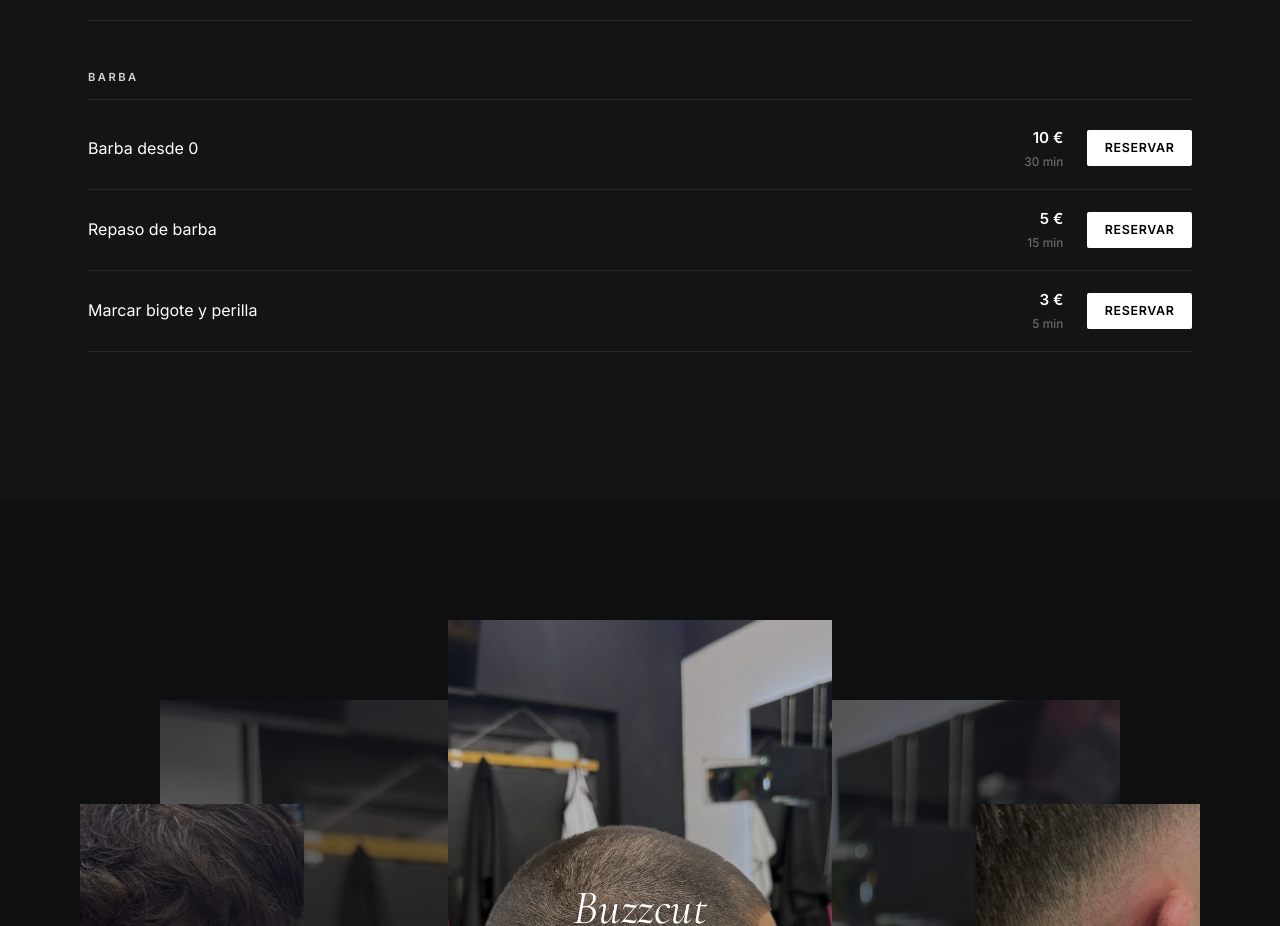
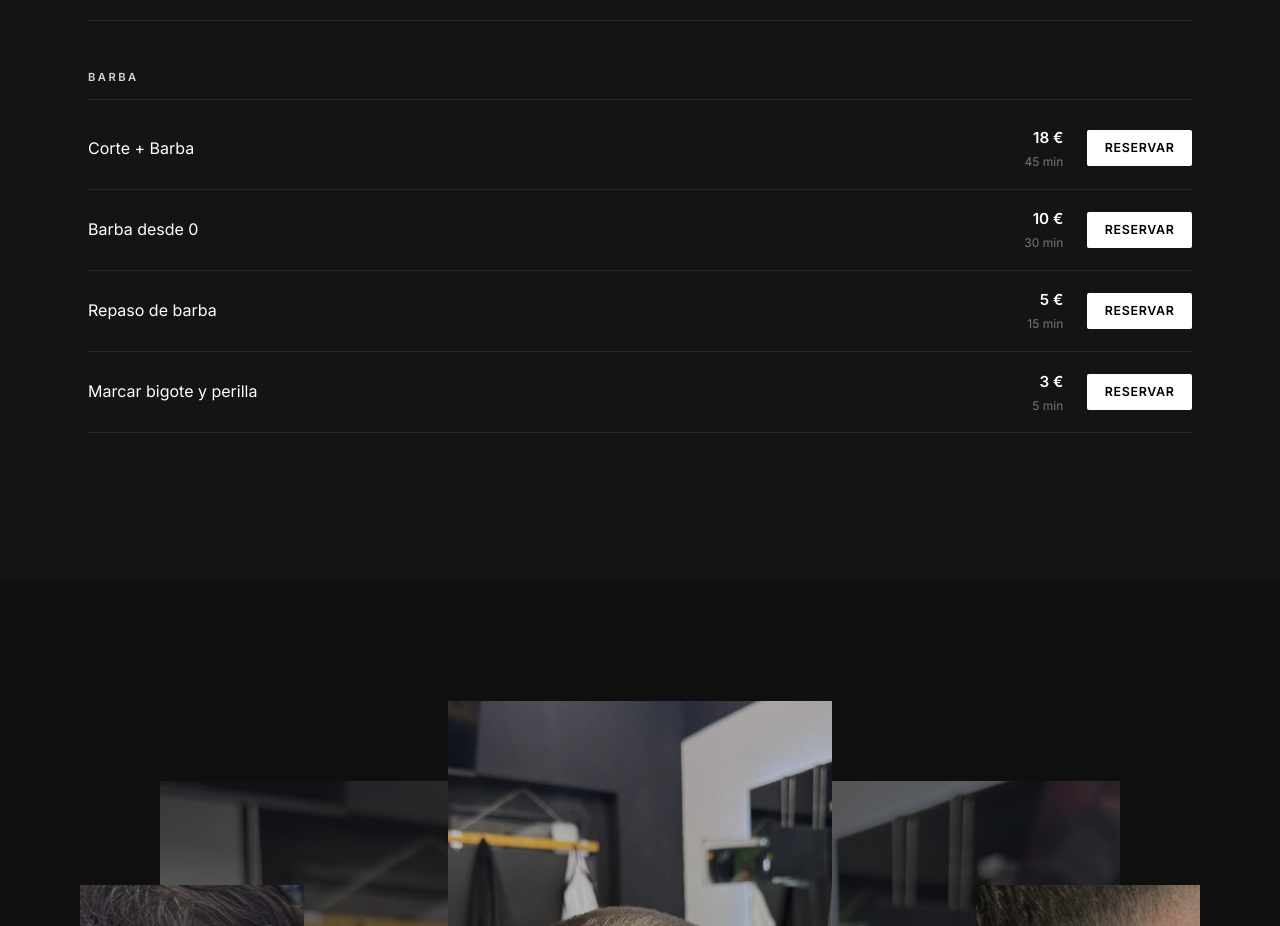
Before and after one commit to Dani-giron/emebarberstudio, a React (Vite) app: page / in a window 1280 px wide. Shown: the part 1489-2415 px from the top of the page. Built offline with nearby package versions, Linux system fonts and the light colour scheme; a web font is replaced by a local one.

Commit message:
pepinop corte nuevo

```diff
--- a/src/components/Services.jsx
+++ b/src/components/Services.jsx
@@ -20,6 +20,7 @@ const CATEGORIES = [
   {
     name: 'Barba',
     items: [
+      { name: 'Corte + Barba',          price: '18 €', time: '45 min' },
       { name: 'Barba desde 0',          price: '10 €', time: '30 min' },
       { name: 'Repaso de barba',         price: '5 €',  time: '15 min' },
       { name: 'Marcar bigote y perilla', price: '3 €',  time: '5 min'  },
```
